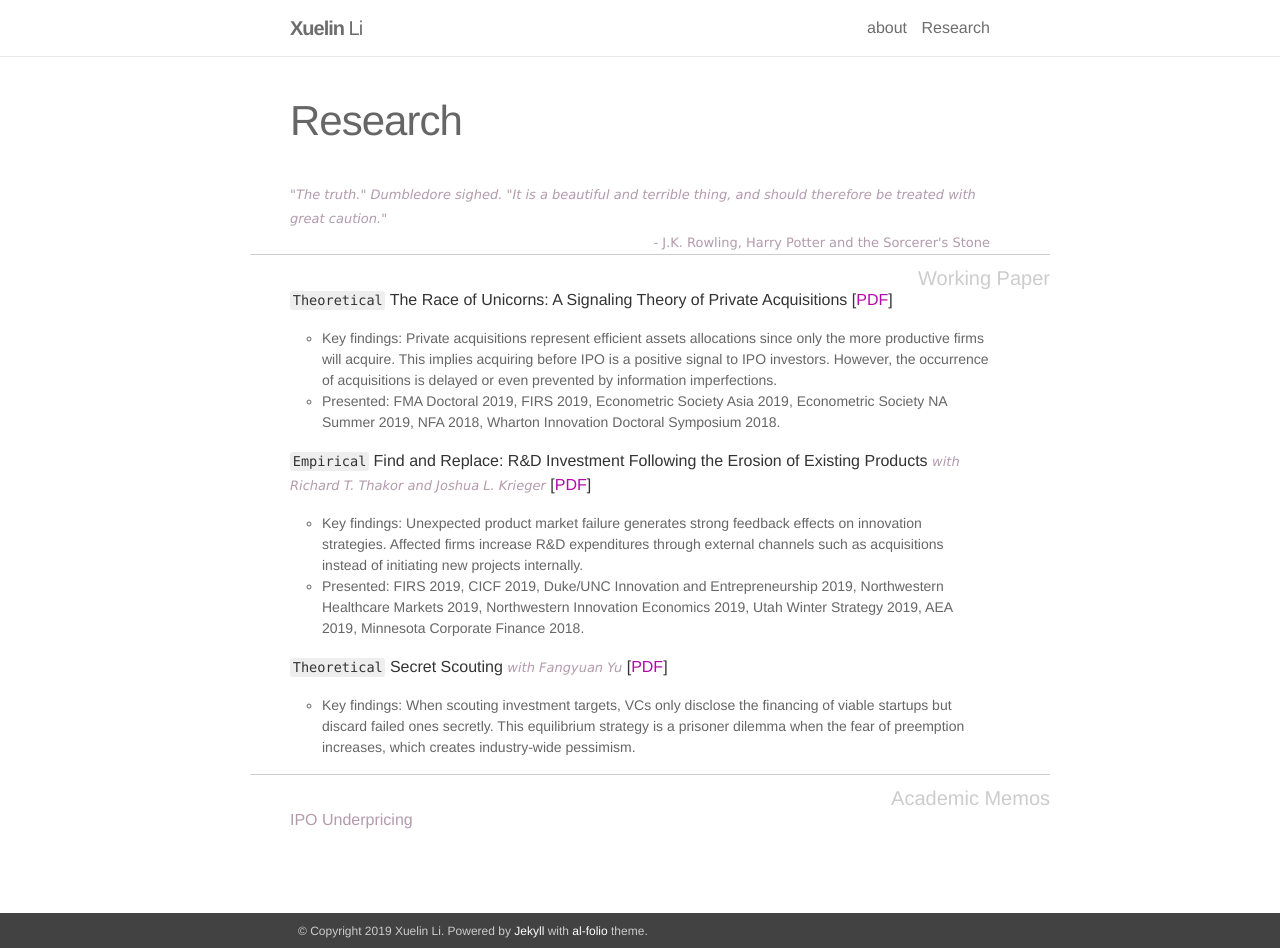
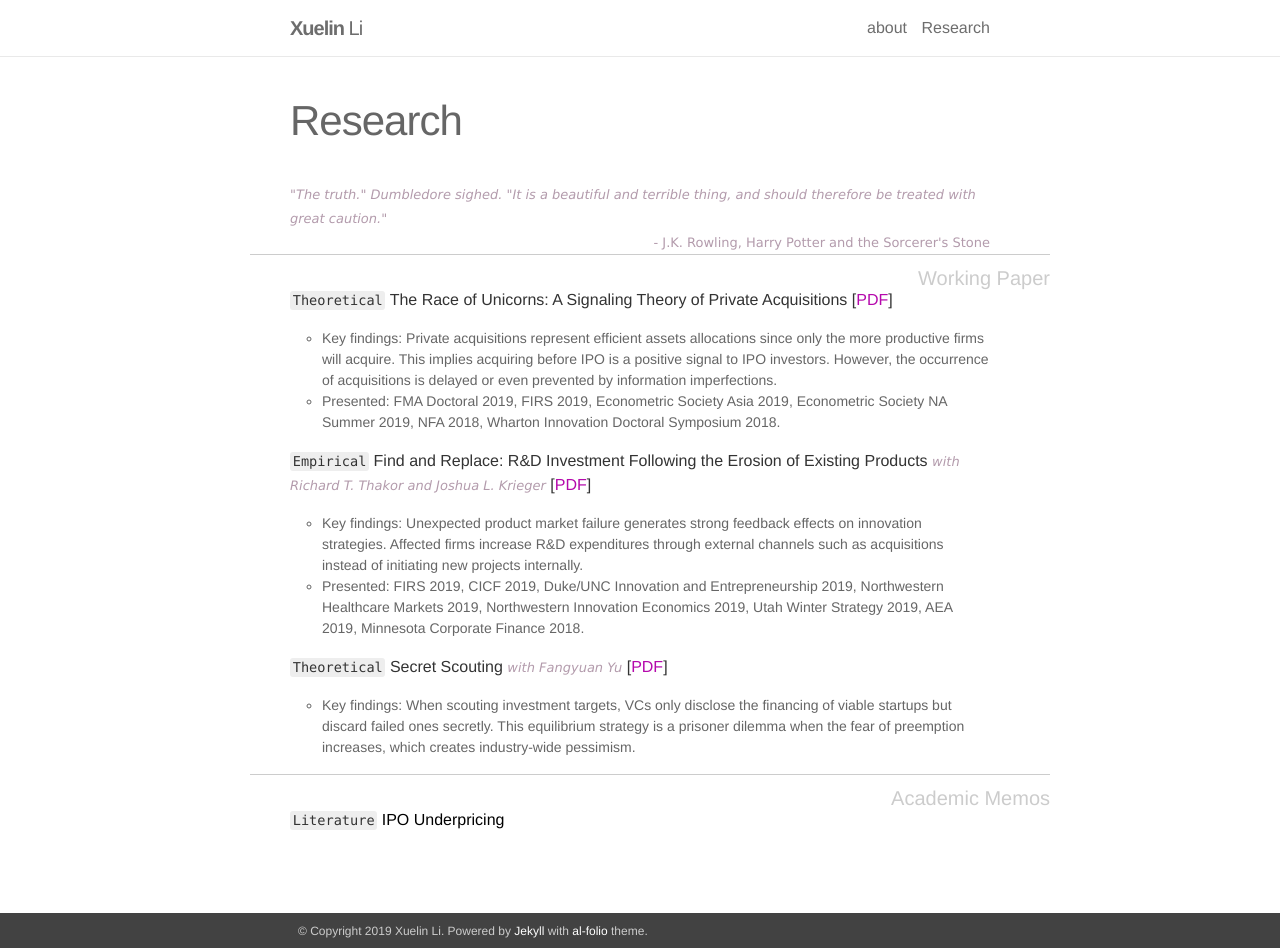
Before and after one commit to meizizhou/homepage, a Jekyll site: the page built from _pages/research.md, in a window 1280 px wide and 948 px high. Built offline with Jekyll 4.4.1, drawn with Linux system fonts in a browser that asks for light colours.

Commit message:
'_pages/research.md'

```diff
--- a/_pages/research.md
+++ b/_pages/research.md
@@ -31,4 +31,4 @@ years: [Working Paper]
 
 <h4 class="year">Academic Memos</h4>
 <br/>
-<a href="https://www.dropbox.com/s/610qun4lz8liytv/Notes_oldIPO.pdf?dl=0" target="_blank" style="color:#B39BAC">IPO Underpricing</a>
+`Literature` <a href="https://www.dropbox.com/s/610qun4lz8liytv/Notes_oldIPO.pdf?dl=0" target="_blank" style="color:#000000">IPO Underpricing</a>
```
